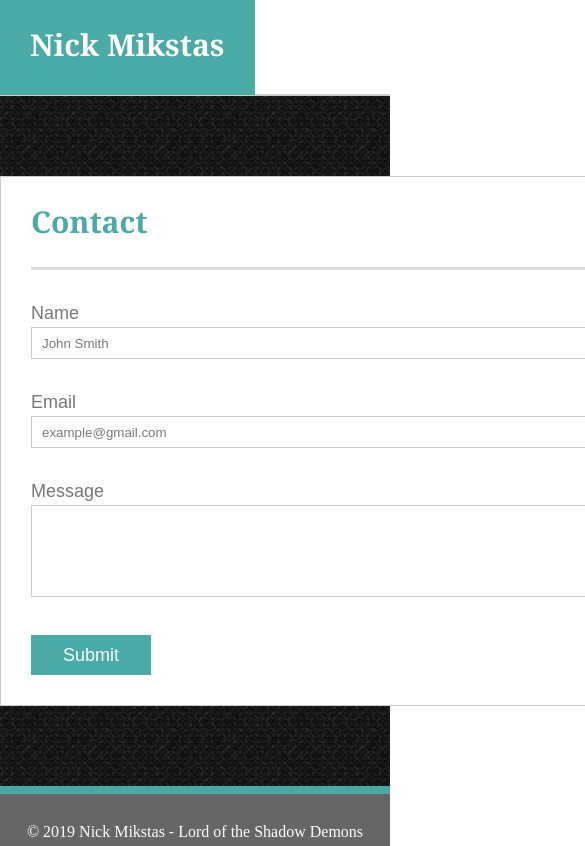
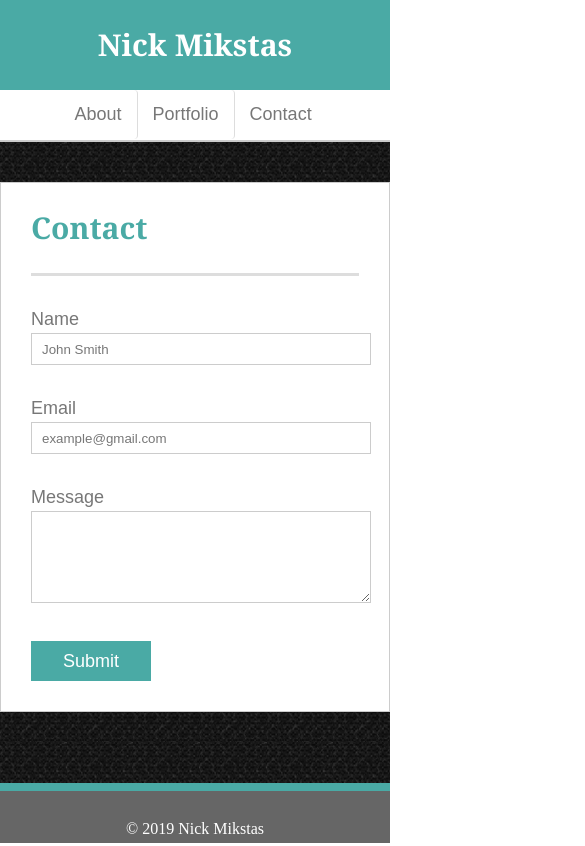
Before and after one commit to nmikstas/responsive-portfolio, a plain HTML site: page contact.html in a window 390 px wide. Shown: the top 846 px of the page, 585 px wide, since content can reach past the window. Drawn offline with Linux system fonts and the light colour scheme.

Commit message:
completed responsive contact page

```diff
--- a/assets/css/style.css
+++ b/assets/css/style.css
@@ -236,29 +236,86 @@ h1
 
 @media screen and (max-width: 980px)
 {
-    .header_name
+    .center_header_div
     {
-        font-family: Georgia, Times, serif;
-        background-color: #4aaaa5;
-        font-size: 30px;
-        font-weight: bold;
-        color: #ffffff;
-        text-align: center;
-        text-decoration: none;
-        padding: 30px;
+        width: 748px;
     }
+
+    .center_content_div
+    {
+        width: 688px;
+    }
+
+    .text_box, .text_area
+    {
+        width: 678px;
+    }
+
 }
 
 @media screen and (max-width: 768px)
 {
+    .center_header_div
+    {
+        width: 620px;
+    }
 
+    .center_content_div
+    {
+        width: 560px;
+    }
+
+    .text_box, .text_area
+    {
+        width: 550px;
+    }
 }
 
 @media screen and (max-width: 640px)
 {
-    .header-name
+
+    header
+    {
+        height: 140px;
+        padding: 0px;
+    }
+
+    .header_name
+    {
+        text-align: center;
+        display: block;
+        width: 100%;
+        margin: 0;
+        padding-left: 0;
+        padding-right: 0;
+    }
+
+    .header-links
+    {
+        float: none;
+        margin: 0 auto;
+        width: 265px;
+    }
+
+    .center_header_div
     {
         width: 100%;
-        background-color: #ffffff;
     }
+
+    .main_content_div
+    {
+        min-height: calc(100vh - 96px - 93px - 94px);
+    }
+
+    .center_content_div
+    {
+        margin: 0;
+        width: calc(100% - 62px);
+    }
+
+    .text_box, .text_area
+    {
+        width: 100%;
+    }
+
 }
--- a/contact.html
+++ b/contact.html
@@ -23,6 +23,7 @@
 
         <div class="main_content_div">
             <div class="center_content_div">
+
                 <h1>Contact</h1>
                 <form action="/action_page.php">
                     <p>
@@ -39,11 +40,12 @@
                     </p>
                     <input class="submit_button" type="submit" value="Submit">
                 </form>
+
             </div>
         </div>
 
         <footer>
-            &copy; 2019 Nick Mikstas - Lord of the Shadow Demons
+            &copy; 2019 Nick Mikstas
         </footer>
 
     </body>
```
Also changed, not shown: index.html (+1 -1 lines), portfolio.html (+1 -1 lines).
